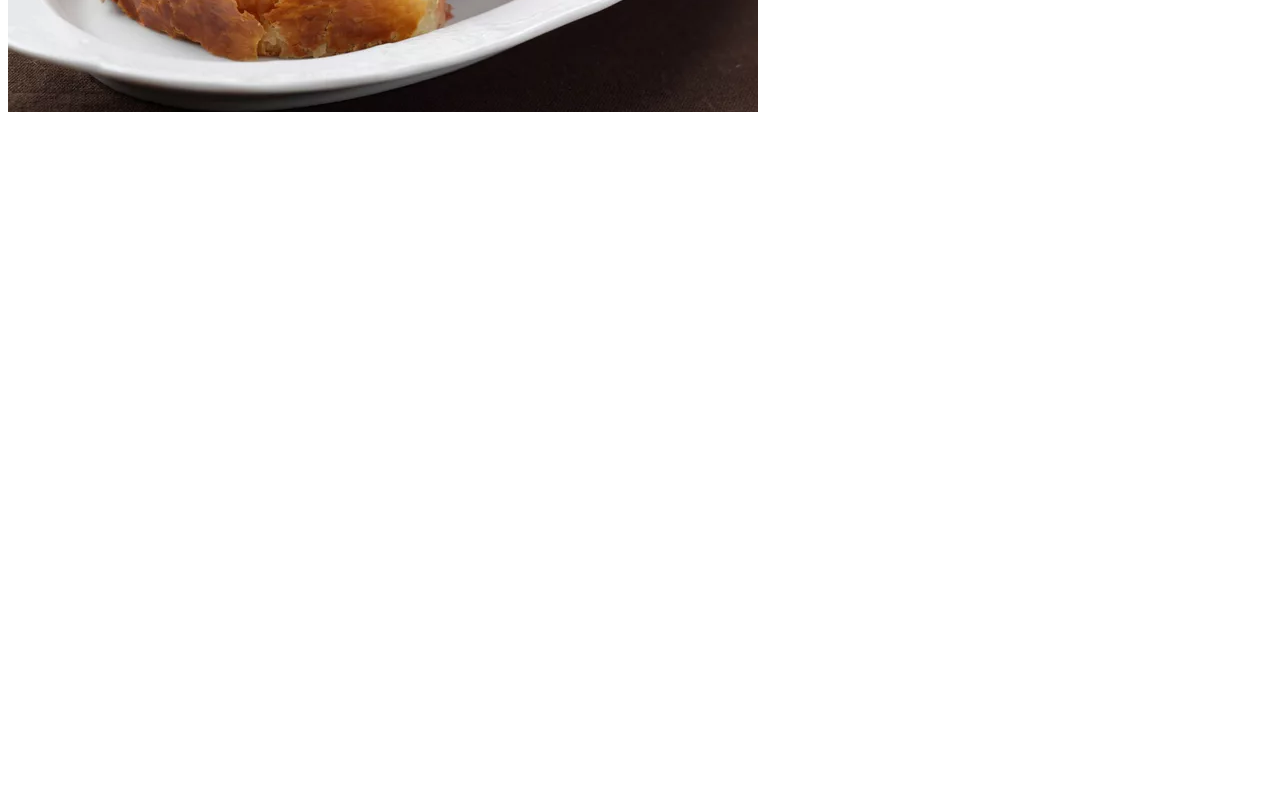
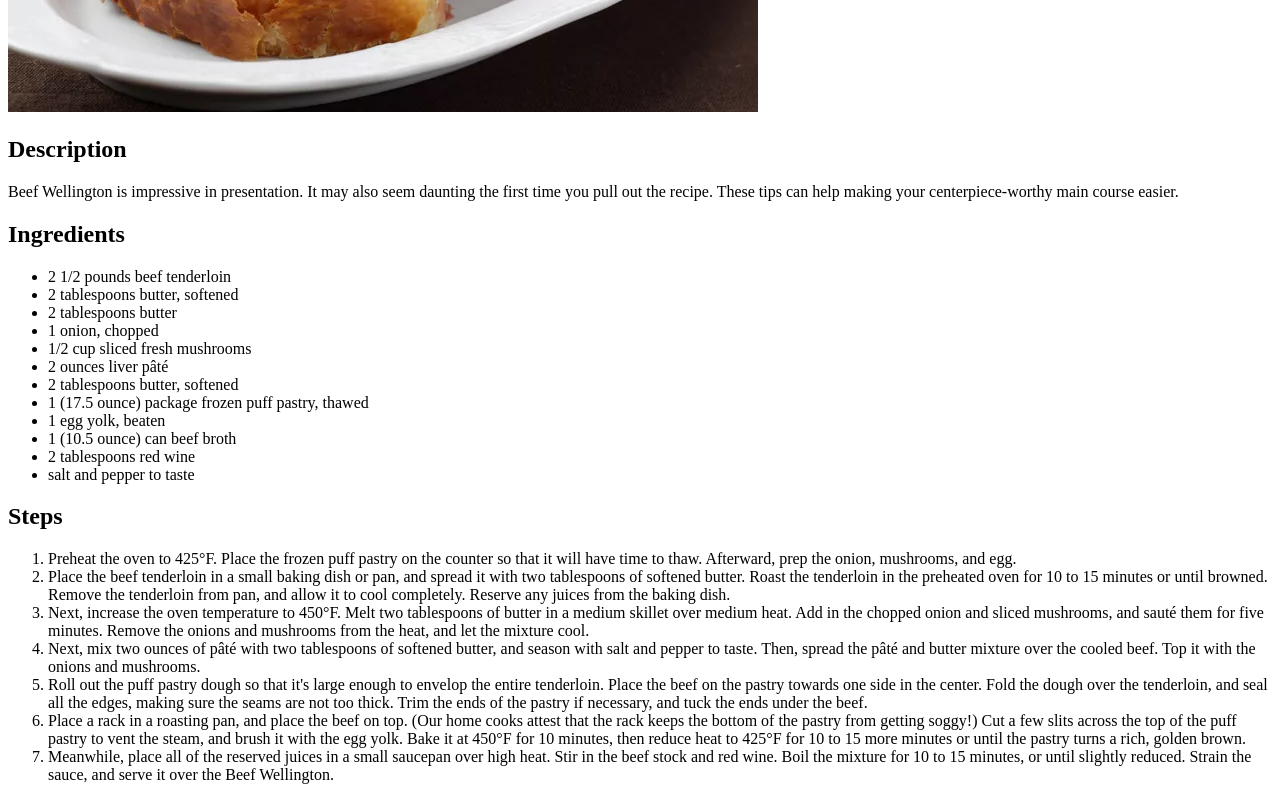
Before and after one commit to Janpapi/odin_recipes, a plain HTML site: page recipes/beef-wellington.html in a window 1280 px wide. Shown: the part 468-1268 px from the top of the page. Before the commit the page ends 800 px from the top, so only its background shows below. Drawn offline with Linux system fonts and the light colour scheme.

Commit message:
Finished the first page

```diff
--- a/recipes/beef-wellington.html
+++ b/recipes/beef-wellington.html
@@ -8,5 +8,32 @@
 <body>
     <h1>Beef Wellington</h1>
     <img src="../images/beefwellington.webp">
+    <h2>Description</h2>
+    <p>Beef Wellington is impressive in presentation. It may also seem daunting the first time you pull out the recipe. These tips can help making your centerpiece-worthy main course easier.</p>
+    <h2>Ingredients</h2>
+    <ul>
+<li>2 1/2 pounds beef tenderloin</li>
+<li>2 tablespoons butter, softened</li>
+<li>2 tablespoons butter</li>
+<li>1 onion, chopped</li>
+<li>1/2 cup sliced fresh mushrooms</li>
+<li>2 ounces liver pâté</li>
+<li>2 tablespoons butter, softened</li>
+<li>1 (17.5 ounce) package frozen puff pastry, thawed</li>
+<li>1 egg yolk, beaten</li>
+<li>1 (10.5 ounce) can beef broth</li>
+<li>2 tablespoons red wine</li>
+<li>salt and pepper to taste</li>
+    </ul>
+    <h2>Steps</h2>
+    <ol>
+        <li>Preheat the oven to 425°F. Place the frozen puff pastry on the counter so that it will have time to thaw. Afterward, prep the onion, mushrooms, and egg.</li>
+        <li>Place the beef tenderloin in a small baking dish or pan, and spread it with two tablespoons of softened butter. Roast the tenderloin in the preheated oven for 10 to 15 minutes or until browned. Remove the tenderloin from pan, and allow it to cool completely. Reserve any juices from the baking dish.</li>
+        <li>Next, increase the oven temperature to 450°F. Melt two tablespoons of butter in a medium skillet over medium heat. Add in the chopped onion and sliced mushrooms, and sauté them for five minutes. Remove the onions and mushrooms from the heat, and let the mixture cool.</li>
+        <li>Next, mix two ounces of pâté with two tablespoons of softened butter, and season with salt and pepper to taste. Then, spread the pâté and butter mixture over the cooled beef. Top it with the onions and mushrooms.</li>
+        <li>Roll out the puff pastry dough so that it's large enough to envelop the entire tenderloin. Place the beef on the pastry towards one side in the center. Fold the dough over the tenderloin, and seal all the edges, making sure the seams are not too thick. Trim the ends of the pastry if necessary, and tuck the ends under the beef.</li>
+        <li>Place a rack in a roasting pan, and place the beef on top. (Our home cooks attest that the rack keeps the bottom of the pastry from getting soggy!) Cut a few slits across the top of the puff pastry to vent the steam, and brush it with the egg yolk. Bake it at 450°F for 10 minutes, then reduce heat to 425°F for 10 to 15 more minutes or until the pastry turns a rich, golden brown.</li>
+        <li>Meanwhile, place all of the reserved juices in a small saucepan over high heat. Stir in the beef stock and red wine. Boil the mixture for 10 to 15 minutes, or until slightly reduced. Strain the sauce, and serve it over the Beef Wellington.</li>
+    </ol>
 </body>
 </html>
```
